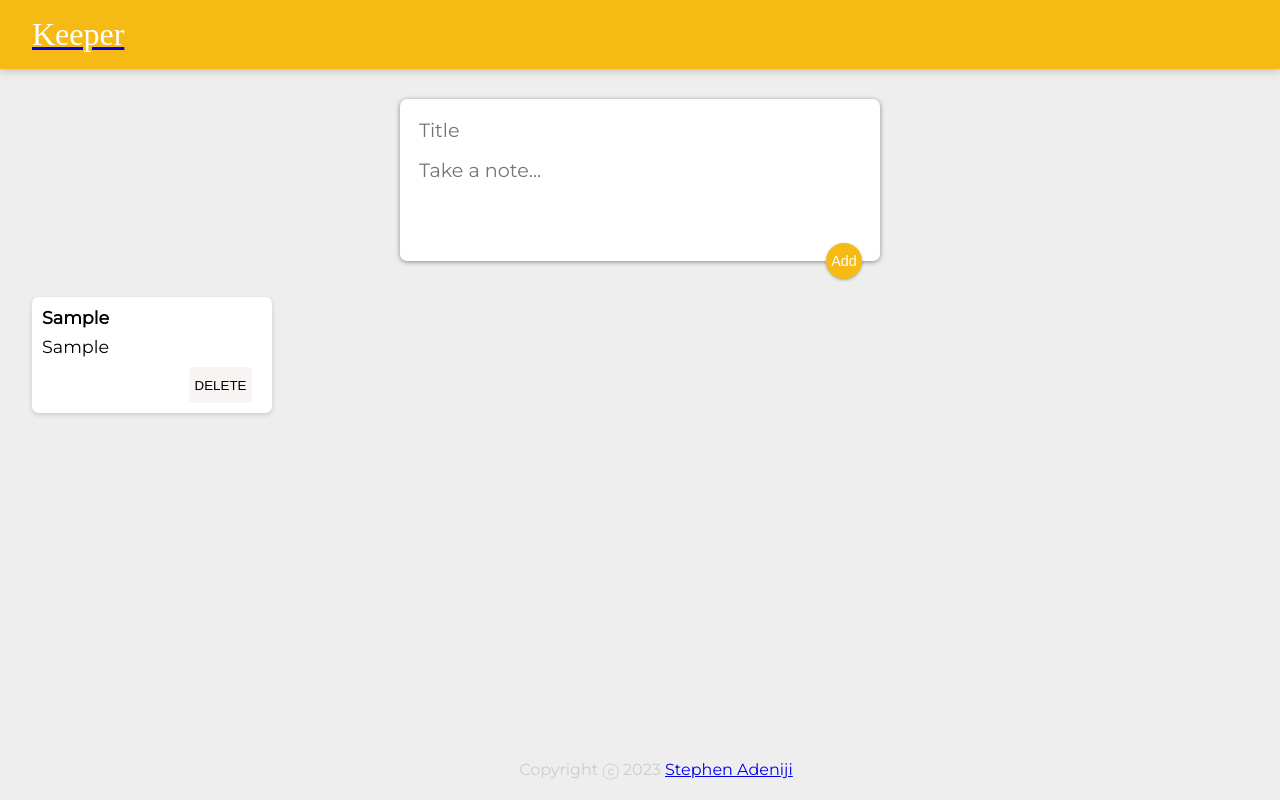
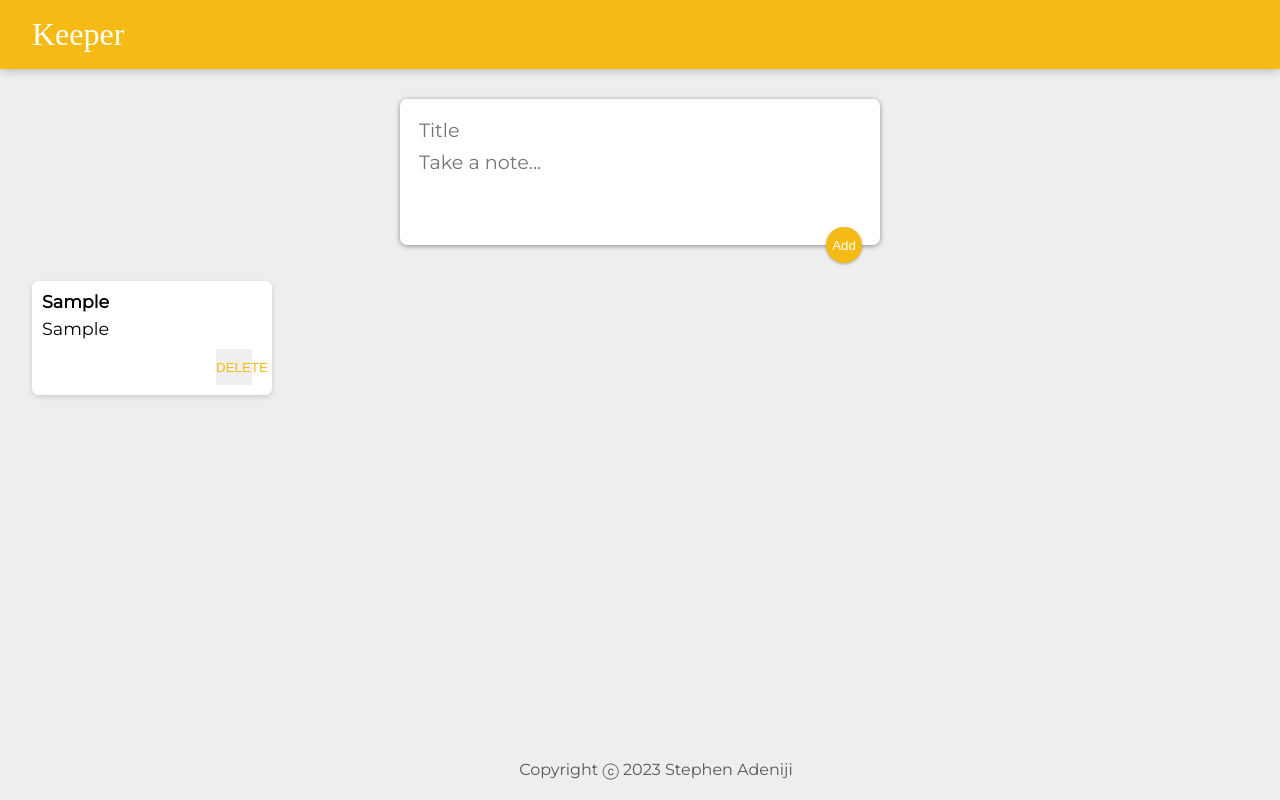
Before and after one commit to Praizee/Keeper-App-01, a React (Vite) app: page / in a window 1280 px wide. Both pictures are taken after typing "Sample", "Sample" into the empty fields and a click on the button "Add". Built offline with nearby package versions, Linux system fonts and the light colour scheme; a web font is replaced by a local one.

Commit message:
Update styles.css

```diff
--- a/styles.css
+++ b/styles.css
@@ -11,6 +11,10 @@ html {
 body {
   background: #eee;
   padding: 0 16px;
+}
+
+a {
+  text-decoration: none;
 }
 
 header {
@@ -27,15 +31,20 @@ header h1 {
 }
 
 footer {
-  position: fixed;
+  position: absolute;
   text-align: center;
   bottom: 0;
   width: 100%;
   height: 2.5rem;
 }
 
-footer p {
-  color: #ccc;
+footer p,
+a {
+  color: #585757;
+}
+
+footer a:hover {
+  color: #f5ba13;
 }
 
 .note {
@@ -44,16 +53,13 @@ footer p {
   box-shadow: 0 2px 5px #ccc;
   padding: 10px;
   width: 240px;
-  /* width: auto; */
   margin: 16px;
   float: left;
 }
 
 .note h1 {
   font-size: 1.1em;
-  /* margin-bottom: 6px; */
-  /* added */
-  margin-bottom: 0.5rem;
+  margin-bottom: 6px;
 }
 
 .note p {
@@ -67,24 +73,17 @@ footer p {
   position: relative;
   float: right;
   margin-right: 10px;
-  /* color: #f5ba13; */
-  background: #f8f4f4;
-  font-weight: 400;
-  border-radius: 5px;
+  color: #f5ba13;
   border: none;
-  width: 63px;
-  /* padding: 2rem, 0.9rem, 0.5rem, 1rem; */
+  width: 36px;
   height: 36px;
   cursor: pointer;
   outline: none;
 }
 
-form {
+form.create-note {
   position: relative;
   width: 480px;
-  /* width: auto; */
-  /* margin-left: auto; */
-  /* margin-right: auto; */
   margin: 30px auto 20px auto;
   background: #fff;
   padding: 15px;
@@ -92,15 +91,8 @@ form {
   box-shadow: 0 1px 5px rgb(138, 137, 137);
 }
 
-/* @media only screen and (max-width: 570px) {
-  form {
-    width: 480px;
-    margin: auto;
-  }
-} */
-
-form input,
-form textarea {
+form.create-note input,
+form.create-note textarea {
   width: 100%;
   border: none;
   padding: 4px;
@@ -108,11 +100,9 @@ form textarea {
   font-size: 1.2em;
   font-family: inherit;
   resize: none;
-  /* added */
-  margin-bottom: 0.5rem;
 }
 
-form button {
+form.create-note button {
   position: absolute;
   right: 18px;
   bottom: -18px;
@@ -125,6 +115,4 @@ form button {
   box-shadow: 0 1px 3px rgba(0, 0, 0, 0.3);
   cursor: pointer;
   outline: none;
-  font-size: 0.9rem;
-  /* padding: 0.7rem; */
 }
```
